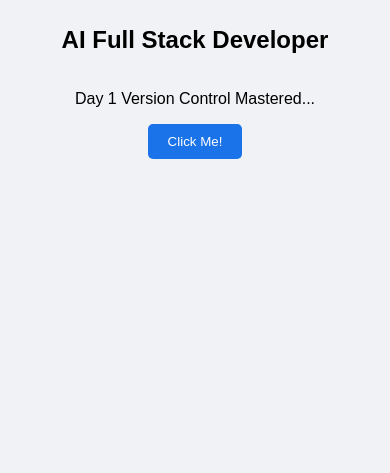
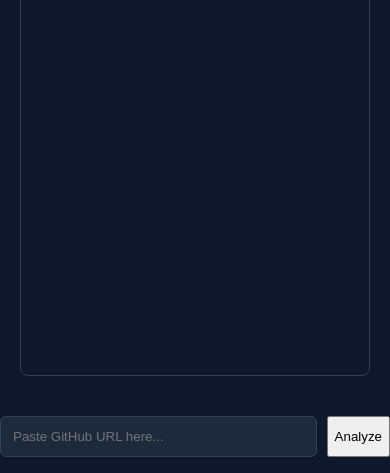
Before and after one commit to Hetviii1505/My-AI-WebDev-Sprint, a plain HTML site: page index.html in a window 390 px wide. Shown: the part 387-860 px from the top of the page. Drawn offline with Linux system fonts and the light colour scheme.

Commit message:
Day 2: Implemented responsive Dark Mode shell and flexbox layout

```diff
--- a/index.html
+++ b/index.html
@@ -3,30 +3,88 @@
 <head>
     <title>My First App</title>
     <style>
-    body {
-        font-family: sans-serif;
-        display: flex;
-        flex-direction: column;
-        align-items: center;
-        justify-content: center;
-        height: 100vh;
-        background-color: #f0f2f5;
+    :root {
+    --primary: #2563eb;
+    --bg: #0f172a; /* Trendy Dark Mode */
+    --text: #f8fafc;
+}
+
+body {
+    margin: 0;
+    background-color: var(--bg);
+    color: var(--text);
+    font-family: 'Inter', sans-serif;
+}
+
+.app-container {
+    display: flex;
+    flex-direction: column;
+    height: 100vh; /* Full screen height */
+}
+
+/* Flexbox Layout */
+main {
+    flex: 1; /* Takes up all available space */
+    display: flex;
+    flex-direction: column;
+    padding: 20px;
+}
+
+#chat-window {
+    flex: 1;
+    overflow-y: auto; /* Makes only the chat scrollable */
+    border: 1px solid #334155;
+    border-radius: 8px;
+    padding: 15px;
+    margin-bottom: 20px;
+}
+
+/* Responsive Input Area */
+#input-area {
+    display: flex;
+    gap: 10px;
+}
+
+input {
+    flex: 1;
+    padding: 12px;
+    border-radius: 6px;
+    border: 1px solid #334155;
+    background: #1e293b;
+    color: white;
+}
+
+/* Media Query: For screens wider than 768px (Desktop) */
+@media (min-width: 768px) {
+    main {
+        max-width: 800px;
+        margin: 0 auto; /* Centers the app on desktop */
     }
-    h1 { color: #1a73e8; }
-    button {
-        padding: 10px 20px;
-        background: #1a73e8;
-        color: white;
-        border: none;
-        border-radius: 5px;
-        cursor: pointer;
-    }
+}
 </style>
 </head>
 <body>
-    <h1>Hello, I'm Hetvi</h1>
-    <h2>AI Full Stack Developer</h2>
-    <p>Day 1 Version Control Mastered...</p>
-    <button>Click Me!</button>
+    <!-- The Main Container -->
+    <div class="app-container">
+    <!-- 1. Header (Navigation) -->
+     <header>
+        <nav>AI-DevOps Orchestrator</nav>
+     </header>
+
+    <!-- 2. Main Content Area -->
+    <main>
+        <!-- Section for AI Output (Scrollable) -->
+        <section id="chat-window">
+            <p>Welcome, Hetvi. Ready to scan your repo?</p>
+        </section>
+    </main>
+
+        <!-- Section for User Input (Fixed at bottom) -->
+        <section id="input-area">
+            <input type="text" placeholder="Paste GitHub URL here...">
+            <button>Analyze</button>
+        </section>
+    </main>
+    </div>
 </body>
 </html>
```
